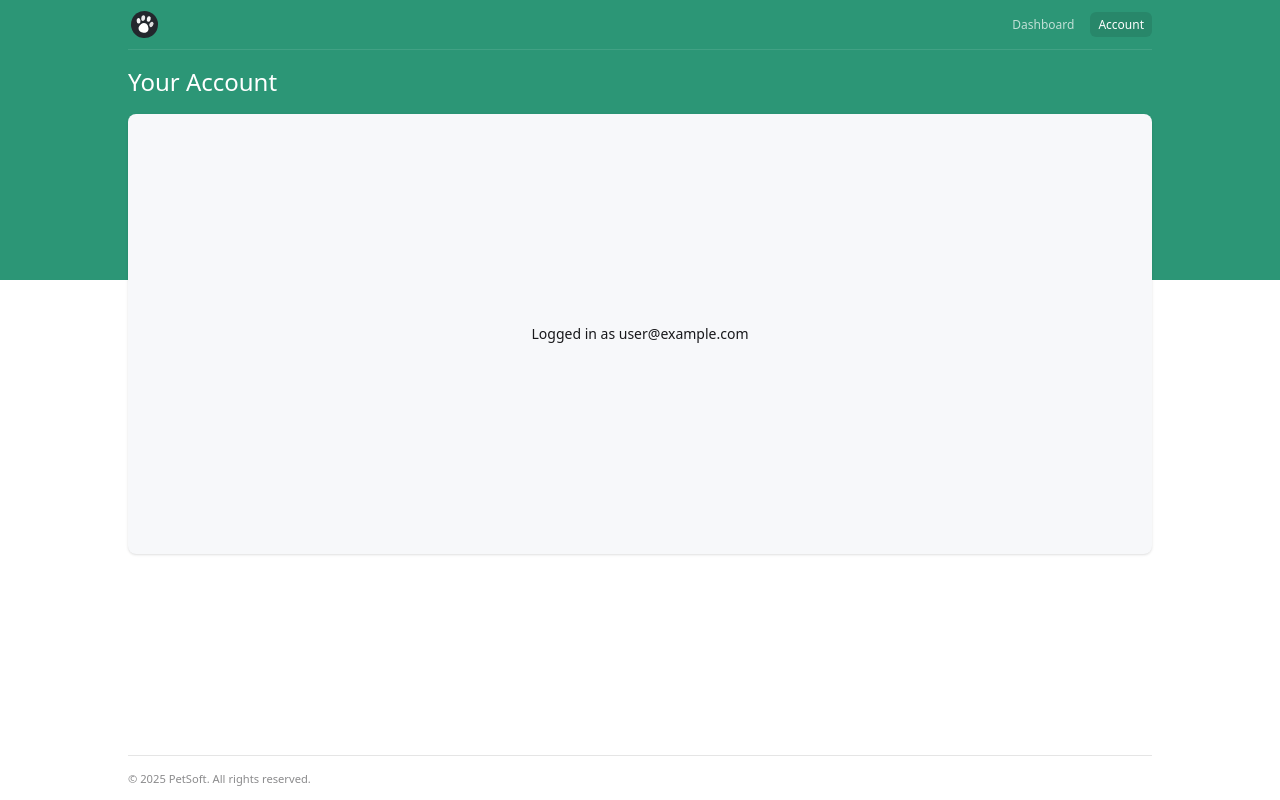
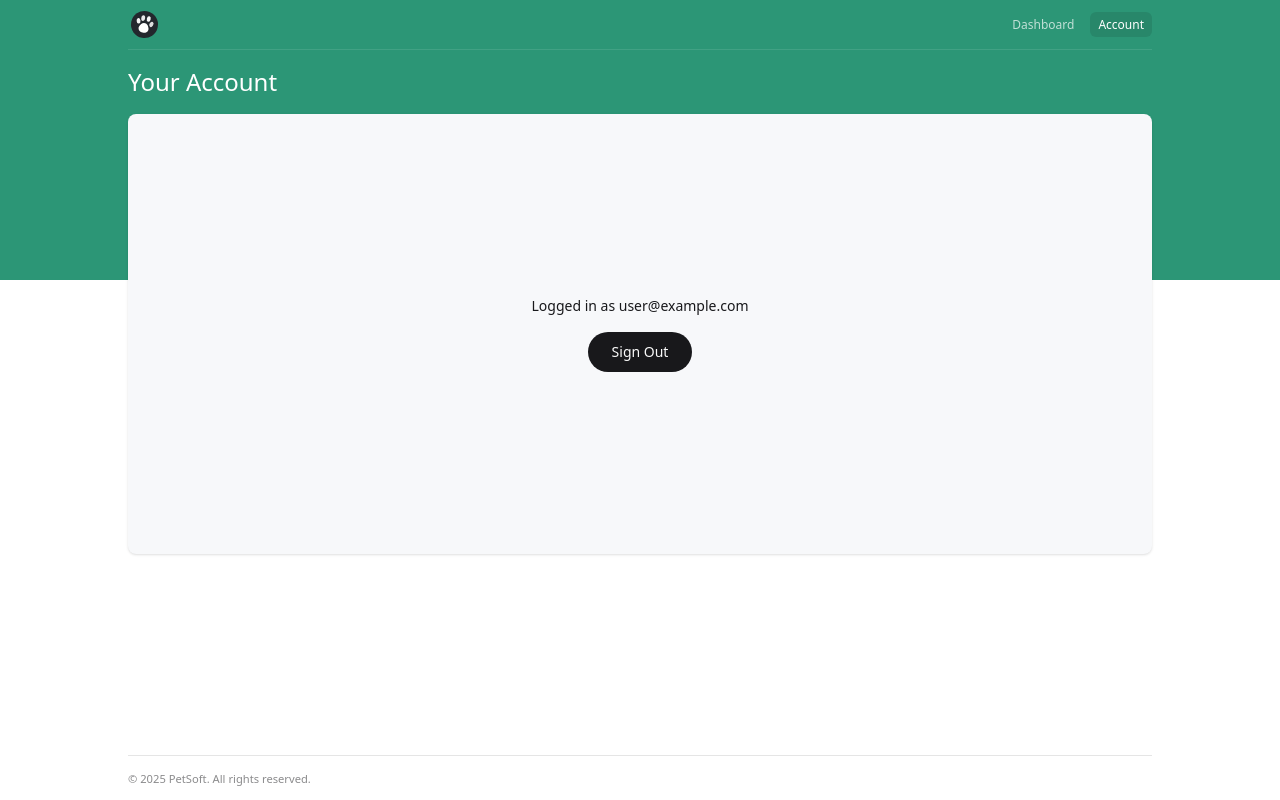
Before and after one commit to awais1019/PetSoft, a Next.js app: page /app/account in a window 1280 px wide. Built offline with nearby package versions, Linux system fonts and the light colour scheme; no server answers; the database is empty; sample sign-in values are in the browser's storage.

Commit message:
feat(ui) add signout button which clear token and end user valid session

```diff
--- a/src/actions/actions.ts
+++ b/src/actions/actions.ts
@@ -1,6 +1,6 @@
 "use server";
 
-import { signIn } from "@/lib/auth";
+import { signIn, signOut } from "@/lib/auth";
 import prisma from "@/lib/prisma";
 import { PetFormSchema, PetIdSchema } from "@/lib/schema";
 import { sleep } from "@/lib/utils";
@@ -10,6 +10,12 @@ export async function login(data: FormData) {
   const authData = Object.fromEntries(data.entries());
 
  await signIn("credentials", authData);
+}
+
+
+export async function logout() {
+  await signOut({ redirectTo: "/login" });
+
 }
 
 export async function addPet(pet: unknown) {
--- a/src/app/(app)/app/account/page.tsx
+++ b/src/app/(app)/app/account/page.tsx
@@ -1,5 +1,6 @@
 import ContentBlock from "@/components/content-block";
 import H1 from "@/components/h1";
+import SignOutButton from "@/components/sign-out-btn";
 import { auth } from "@/lib/auth";
 import { redirect } from "next/navigation";
 
@@ -13,8 +14,9 @@ export default async function AccountPage() {
   return (
     <main>
       <H1 className="my-4 text-white">Your Account</H1>
-      <ContentBlock className="flex justify-center items-center h-[440px]">
+      <ContentBlock className="flex justify-center items-center h-[440px] flex-col gap-4">
         <p>Logged in as {session?.user?.email}</p>
+        <SignOutButton />
       </ContentBlock>
     </main>
   );
--- /dev/null
+++ b/src/components/sign-out-btn.tsx
@@ -0,0 +1,11 @@
+"use client"
+
+import React from 'react'
+import { Button } from './ui/button'
+import { logout } from '@/actions/actions'
+
+export default function SignOutButton() {
+  return (
+    <Button onClick={logout}>Sign Out</Button>
+  )
+}
--- a/src/lib/auth.ts
+++ b/src/lib/auth.ts
@@ -51,4 +51,4 @@ const config: NextAuthConfig = {
   session: { strategy: "jwt" },
 } satisfies NextAuthConfig;
 
-export const { auth, signIn } = NextAuth(config);
+export const { auth, signIn, signOut } = NextAuth(config);
```
